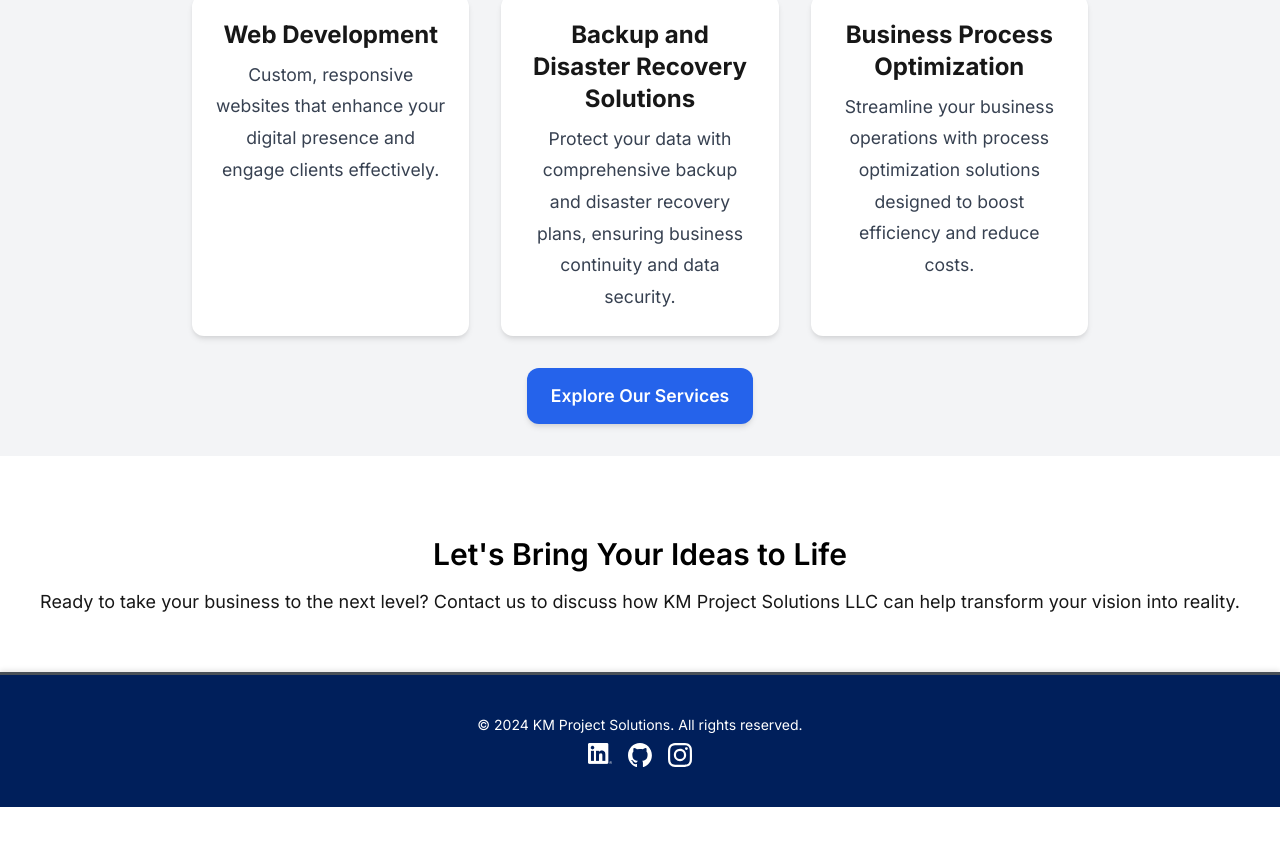
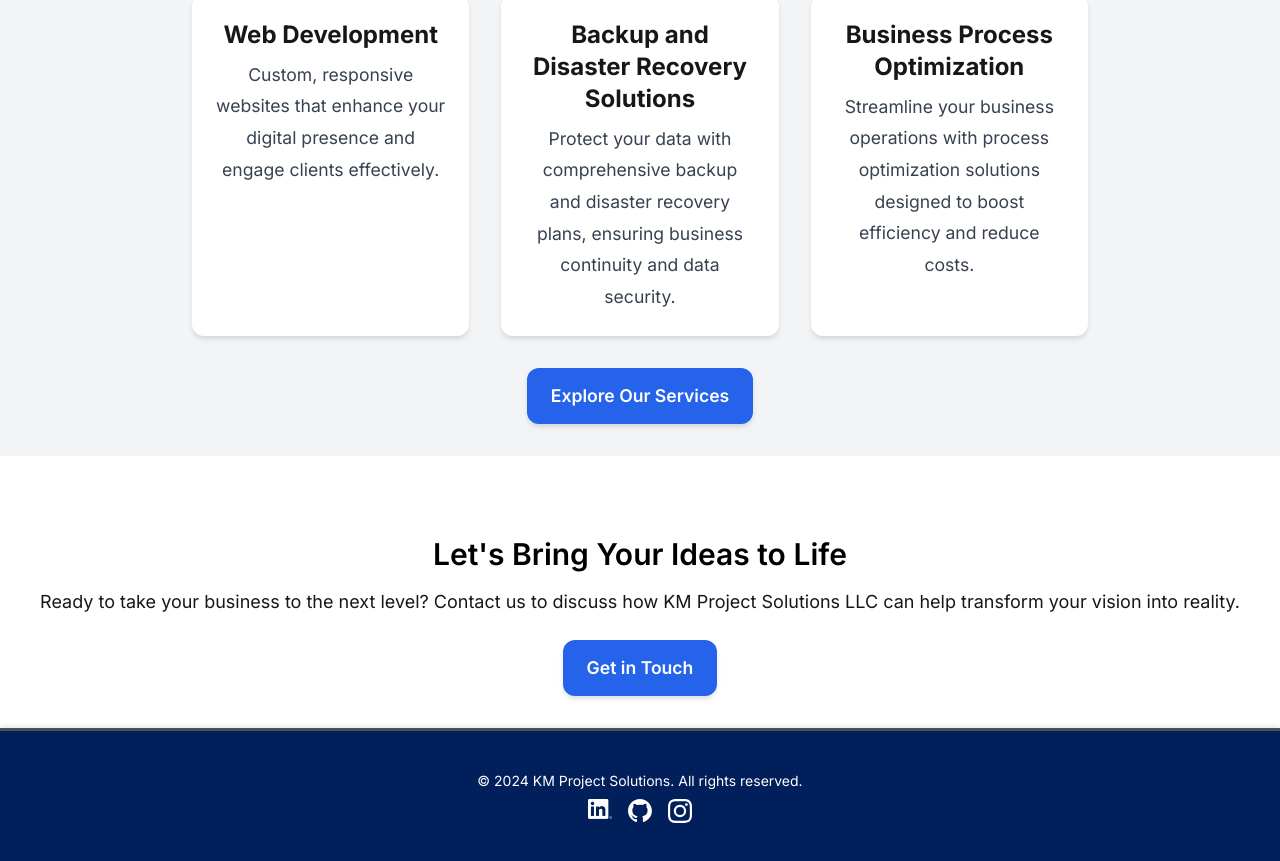
Before and after one commit to kaneAmiller/business-website, a Next.js app: page / in a window 1280 px wide. Shown: the part 1124-1985 px from the top of the page. Before the commit the page ends 1931 px from the top, so only its background shows below. Built offline with nearby package versions, Linux system fonts and the light colour scheme.

Commit message:
Update Home page

```diff
--- a/src/app/page.tsx
+++ b/src/app/page.tsx
@@ -162,6 +162,9 @@ export default function Home() {
           <p className="text-lg mb-6">
             Ready to take your business to the next level? <Link href="/contact">Contact us</Link> to discuss how KM Project Solutions LLC can help transform your vision into reality.
           </p>
+          <Link href="/contact" className="inline-block px-6 py-3 bg-blue-600 text-white font-semibold rounded-lg shadow-md hover:bg-blue-700">
+            Get in Touch
+          </Link>
         </section>
       </main>
 
```
